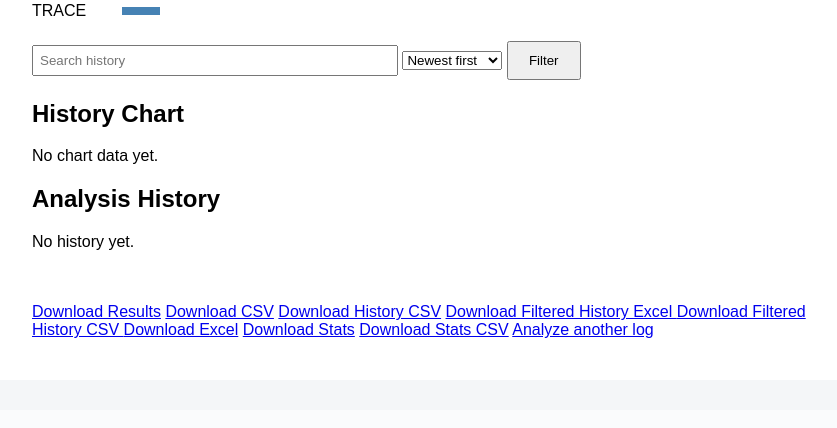
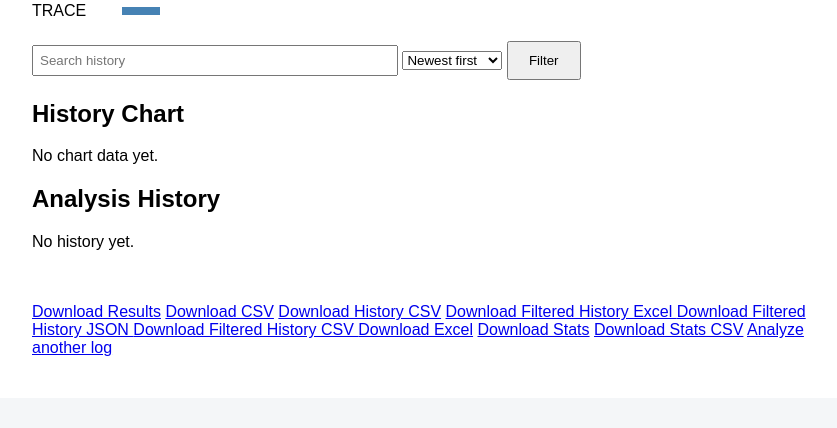
Before and after one commit to sattarab54/web_log_analyzer, a Flask app: template templates/results.html in a window 1280 px wide. Shown: the part 1222-1650 px from the top of the page, without its empty margins (238-1075 px from the left). Before the commit the page ends 1560 px from the top, so only its background shows below. Run offline with Flask 3, Linux system fonts and the light colour scheme; the template is opened without the code that fills it, so the values that code supplies are empty.

Commit message:
Add filtered history JSON export and clean exported results

```diff
--- a/app.py
+++ b/app.py
@@ -41,6 +41,16 @@ def highlight_keyword(line, keyword, case_sensitive=False):
     )
 
     return Markup(highlighted)
+
+def clean_export_results(results):
+    cleaned = []
+
+    for line in results:
+        line = line.replace("<mark>", "")
+        line = line.replace("</mark>", "")
+        cleaned.append(line)
+
+    return cleaned
 
 @app.route("/", methods=["GET", "POST"])
 def index():
@@ -177,7 +187,7 @@ def index():
             latest_results_rows.append([timestamp, level, message])
 
         history.append({
-            "keyword": keyword,
+            "keyword": keyword.strip() or "Not set",
             "levels": ", ".join(selected_levels),
             "matches": len(results),
             "searched_at": datetime.now().strftime("%Y-%m-%d %H:%M:%S"),
@@ -1093,7 +1103,7 @@ def download_filtered_history_json():
         ]
 
     if history_sort == "newest":
-        display_histry = list(reversed(display_history))
+        display_history = list(reversed(display_history))
 
     elif history_sort == "oldest":
         dispaly_history = display_history
@@ -1105,7 +1115,21 @@ def download_filtered_history_json():
         )
     file_data = BytesIO()
 
-    text_stream = json.dumps(display_history, indent=2)
+    export_history = []
+
+    for item in display_history:
+        new_item = item.copy()
+
+        if not new_item.get("keyword", "").strip():
+            new_item["keyword"] = "Not set"
+
+        new_item["results"] = clean_export_results(
+            new_item.get("results", [])
+        )
+
+        export_history.append(new_item)
+
+    text_stream = json.dumps(export_history, indent=2)
 
     file_data.write(text_stream.encode("utf-8"))
     file_data.seek(0)
@@ -1113,7 +1137,7 @@ def download_filtered_history_json():
     return send_file(
         file_data,
         as_attachment=True,
-        download_name="filtered_histoey.json",
+        download_name="filtered_history.json",
         mimetype="application/json"
     )
 
--- a/templates/results.html
+++ b/templates/results.html
@@ -258,6 +258,9 @@
     <a href="/download-filtered-history-excel?history_search={{ history_search }}&history_sort={{ history_sort }}">
         Download Filtered History Excel
     </a>
+    <a href="/download-filtered-history-json">
+        Download Filtered History JSON
+    </a>
     <a href="/download-filtered-history-csv?history_search={{ history_search }}&history_sort={{ history_sort }}">
         Download Filtered History CSV
     </a>
```
